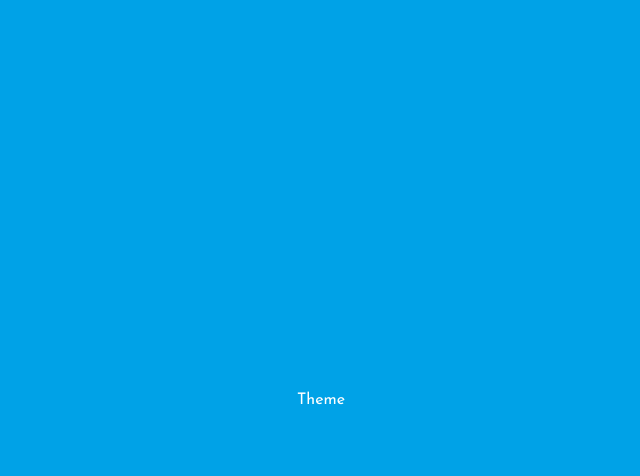
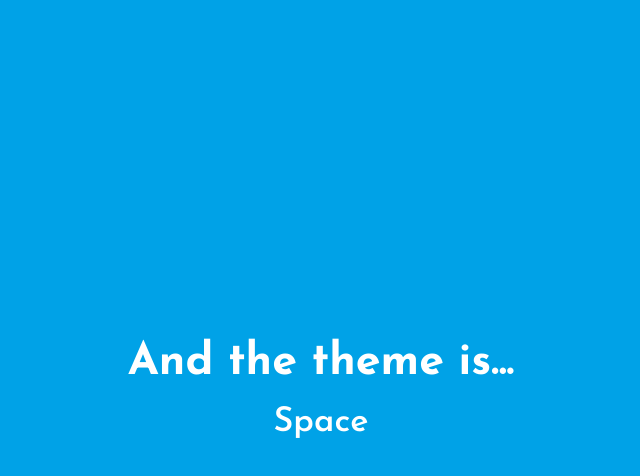
Before and after one commit to Natouche68/theme-generator, a Svelte app: page / in a window 1280 px wide. Both pictures are taken after a click on the button "Generate a theme". Shown: the top 476 px of the page, without its empty margins (319-959 px from the left). Built offline with nearby package versions, Linux system fonts and the light colour scheme.

Commit message:
Add an animation when showing the theme

```diff
--- a/src/App.svelte
+++ b/src/App.svelte
@@ -1,5 +1,6 @@
 <script lang="ts">
 	import Home from './lib/Home.svelte';
+	import ThemePage from './lib/ThemePage.svelte';
 	import { themes } from './lib/themes';
 
 	let currentAppState: AppState = 'home';
@@ -8,7 +9,6 @@
 	function generateTheme() {
 		theme = themes[Math.floor(Math.random() * themes.length)];
 		currentAppState = 'show_theme';
-		console.log(theme);
 	}
 </script>
 
@@ -16,7 +16,7 @@
 	{#if currentAppState === 'home'}
 		<Home on:generate_theme={generateTheme} />
 	{:else if currentAppState === 'show_theme'}
-		Theme
+		<ThemePage {theme} />
 	{/if}
 </div>
 
--- /dev/null
+++ b/src/lib/ThemePage.svelte
@@ -0,0 +1,59 @@
+<script lang="ts">
+	export let theme: string;
+</script>
+
+<div class="theme_page">
+	<div class="label">And the theme is...</div>
+	<div class="theme">
+		{theme}
+	</div>
+</div>
+
+<style>
+	.theme_page {
+		text-align: center;
+	}
+
+	.label {
+		font-size: 1.8em;
+		font-weight: 500;
+		animation: label-animation 3s;
+	}
+
+	@keyframes label-animation {
+		0%,
+		50% {
+			transition-timing-function: cubic-bezier(0.65, 0, 0.47, 0.99);
+			font-size: 3.6em;
+			font-weight: 700;
+		}
+
+		100% {
+			transition-timing-function: cubic-bezier(0.65, 0, 0.47, 0.99);
+			font-size: 1.8em;
+			font-weight: 500;
+		}
+	}
+
+	.theme {
+		padding: 20px;
+		font-size: 4.8em;
+		font-weight: 700;
+		animation: theme-animation 3s;
+	}
+
+	@keyframes theme-animation {
+		0%,
+		50% {
+			transition-timing-function: cubic-bezier(0.65, 0, 0.47, 0.99);
+			font-size: 0em;
+			font-weight: 400;
+		}
+
+		100% {
+			transition-timing-function: cubic-bezier(0.65, 0, 0.47, 0.99);
+			font-size: 4.8em;
+			font-weight: 700;
+		}
+	}
+</style>
```
